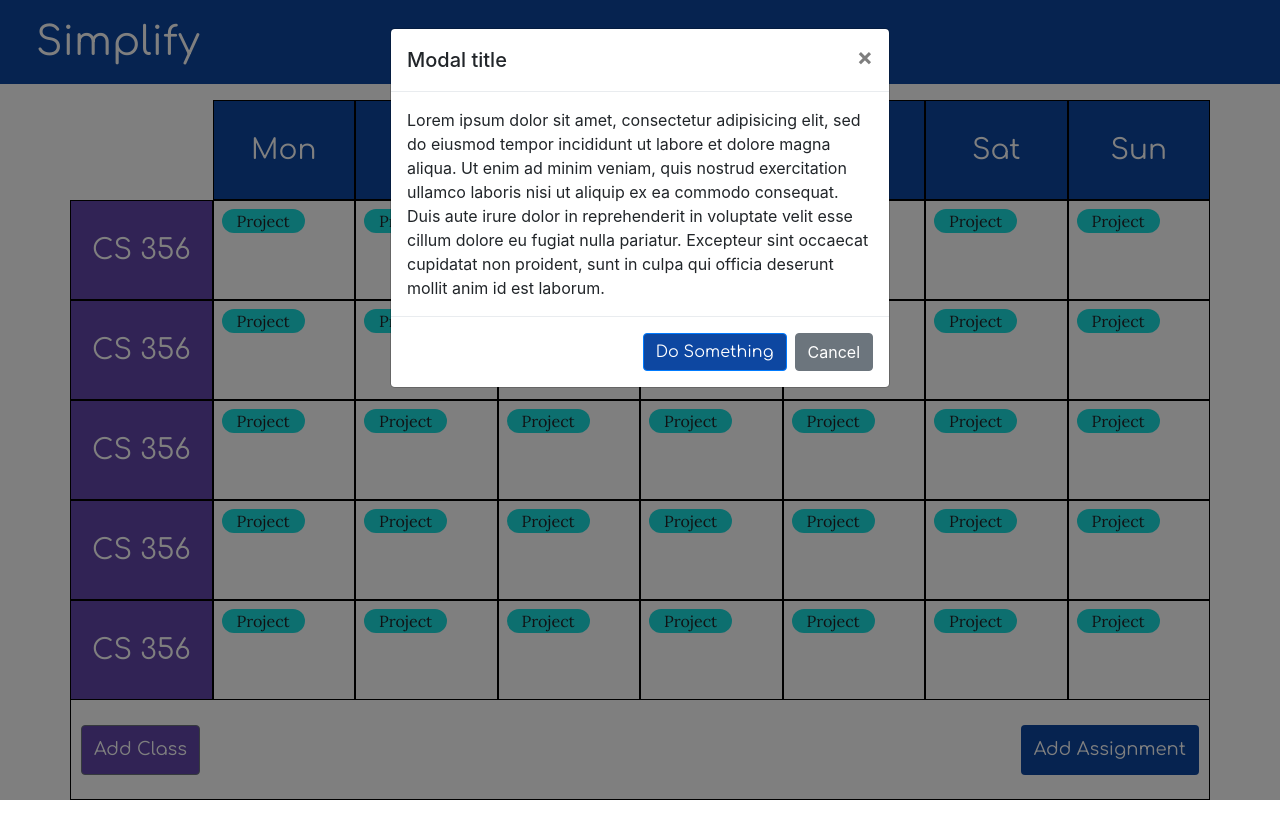
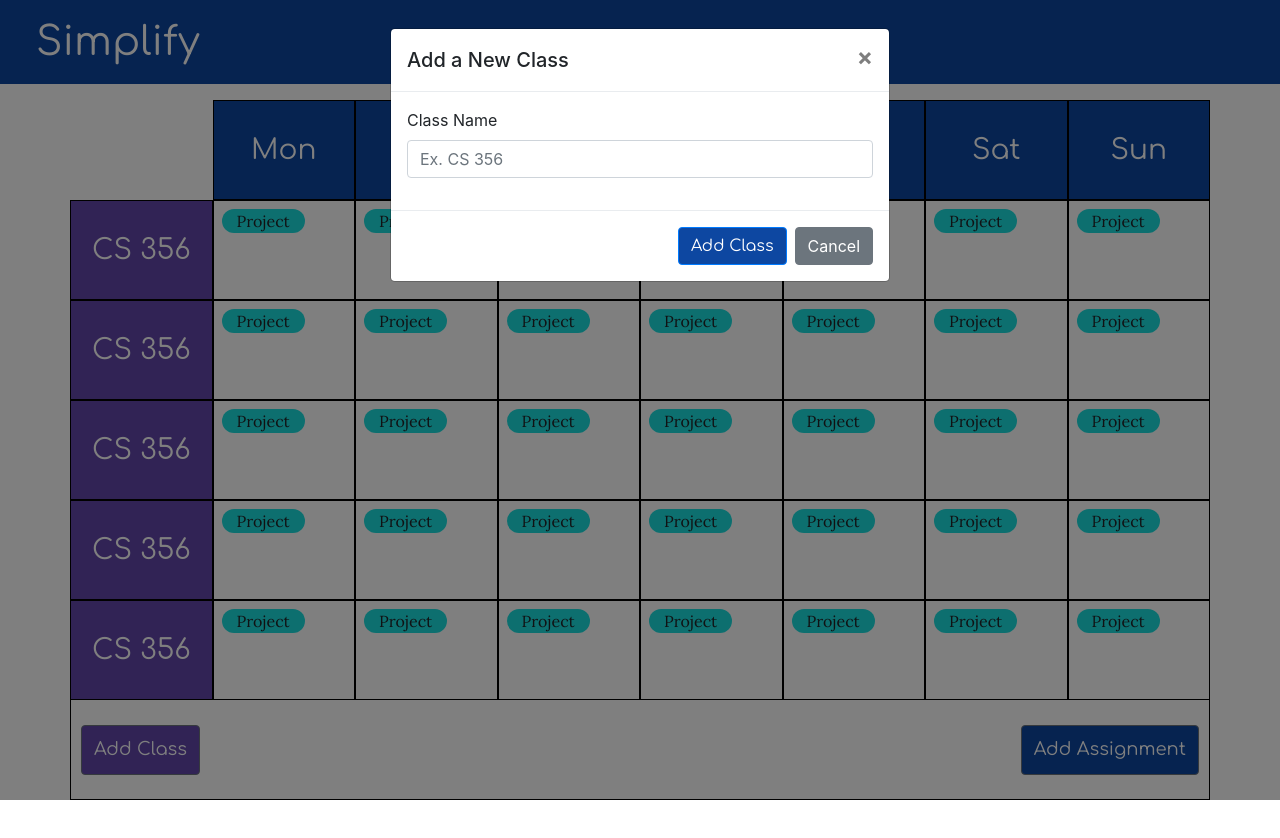
Before and after one commit to cgrimm013/356Desktop, a React (Create React App) app: page / in a window 1280 px wide. Both pictures are taken after a click on the button "Add Class". Shown: the top 838 px of the page. Built offline with nearby package versions, Linux system fonts and the light colour scheme.

Commit message:
basic modals
Not yet done

```diff
--- a/src/Calendar.js
+++ b/src/Calendar.js
@@ -1,8 +1,9 @@
-import React from 'react';
-import './App.css';
+import React from 'react'
+import './App.css'
 import ColoredGridItem from "./ColoredGridItem"
 import AddClass from './components/AddClass'
-import ClassRow from './ClassRow';
+import AddAssignment from './components/AddAssignment'
+import ClassRow from './ClassRow'
 import Button from './Button'
 
 const Calendar = () => {
@@ -53,7 +54,7 @@ const Calendar = () => {
                 <div className="col"></div>
                 <div className="col">
                     <div className="button-container">
-                        <Button class="btn add-assignment" text="Add Assignment"></Button>
+                        <AddAssignment />
                     </div>
                 </div>
             </div>
--- /dev/null
+++ b/src/components/AddAssignment.js
@@ -0,0 +1,71 @@
+import React from 'react';
+import { Button, Form, Row, FormGroup, Col, Label, Input, Modal, ModalHeader, ModalBody, ModalFooter } from 'reactstrap';
+
+class AddAssignment extends React.Component {
+  constructor(props) {
+    super(props);
+    this.state = {
+      modal: false
+    };
+
+    this.toggle = this.toggle.bind(this);
+  }
+
+  toggle() {
+    this.setState(prevState => ({
+      modal: !prevState.modal
+    }));
+  }
+
+  render() {
+    return (
+      <div>
+        <Button onClick={this.toggle} className="add-assignment">Add Assignment</Button>
+        <Modal isOpen={this.state.modal} toggle={this.toggle} className={this.props.className}>
+          <ModalHeader toggle={this.toggle}>Add a New Assignment</ModalHeader>
+          <ModalBody>
+            <Form>
+              <Row form>
+                <Col md={6}>
+                  <FormGroup>
+                    <Label for="typeSelect">Assignment Type</Label>
+                    <Input type="select" name="type" id="typeSelect">
+                      <option>Reading</option>
+                      <option>Project</option>
+                      <option>Lab</option>
+                      <option>Review</option>
+                    </Input>
+                  </FormGroup>
+                </Col>
+                <Col md={6}>
+                  <FormGroup>
+                    <Label for="classSelect">Class</Label>
+                    <Input type="select" name="class" id="classSelect">
+                      <option>CS 356</option>
+                      <option>CS 404</option>
+                      <option>CS 428</option>
+                    </Input>
+                  </FormGroup>
+                </Col>
+              </Row>
+              <Row form>
+                <Col md={12}>
+                  <FormGroup>
+                    <Label for="description">Description</Label>
+                    <Input type="textarea" name="descr" id="description" />
+                  </FormGroup>
+                </Col>
+              </Row>
+            </Form>
+          </ModalBody>
+          <ModalFooter>
+            <Button color="primary" onClick={this.toggle}>Add Assignment</Button>{' '}
+            <Button color="secondary" onClick={this.toggle}>Cancel</Button>
+          </ModalFooter>
+        </Modal>
+      </div>
+    );
+  }
+}
+
+export default AddAssignment;
--- a/src/components/AddClass.js
+++ b/src/components/AddClass.js
@@ -1,5 +1,5 @@
 import React from 'react';
-import { Button, Modal, ModalHeader, ModalBody, ModalFooter } from 'reactstrap';
+import { Button, Form, FormGroup, Label, Input, Modal, ModalHeader, ModalBody, ModalFooter } from 'reactstrap';
 
 class AddClass extends React.Component {
   constructor(props) {
@@ -22,12 +22,17 @@ class AddClass extends React.Component {
       <div>
         <Button onClick={this.toggle} className="add-class">Add Class</Button>
         <Modal isOpen={this.state.modal} toggle={this.toggle} className={this.props.className}>
-          <ModalHeader toggle={this.toggle}>Modal title</ModalHeader>
+          <ModalHeader toggle={this.toggle}>Add a New Class</ModalHeader>
           <ModalBody>
-            Lorem ipsum dolor sit amet, consectetur adipisicing elit, sed do eiusmod tempor incididunt ut labore et dolore magna aliqua. Ut enim ad minim veniam, quis nostrud exercitation ullamco laboris nisi ut aliquip ex ea commodo consequat. Duis aute irure dolor in reprehenderit in voluptate velit esse cillum dolore eu fugiat nulla pariatur. Excepteur sint occaecat cupidatat non proident, sunt in culpa qui officia deserunt mollit anim id est laborum.
+            <Form>
+              <FormGroup>
+                <Label for="className">Class Name</Label>
+                <Input type="text" name="class" id="className" placeholder="Ex. CS 356" />
+              </FormGroup>
+            </Form>
           </ModalBody>
           <ModalFooter>
-            <Button color="primary" onClick={this.toggle}>Do Something</Button>{' '}
+            <Button color="primary" onClick={this.toggle}>Add Class</Button>{' '}
             <Button color="secondary" onClick={this.toggle}>Cancel</Button>
           </ModalFooter>
         </Modal>
```
